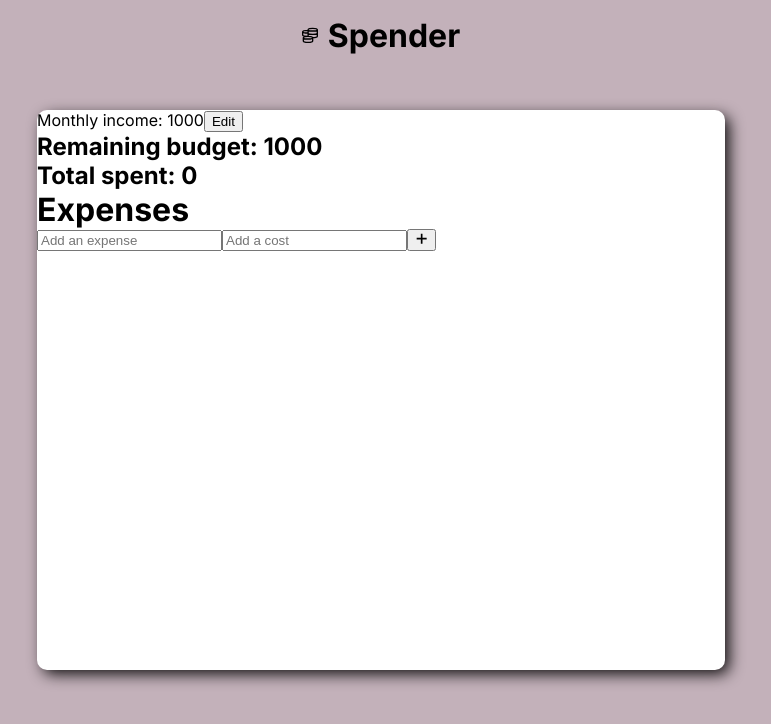
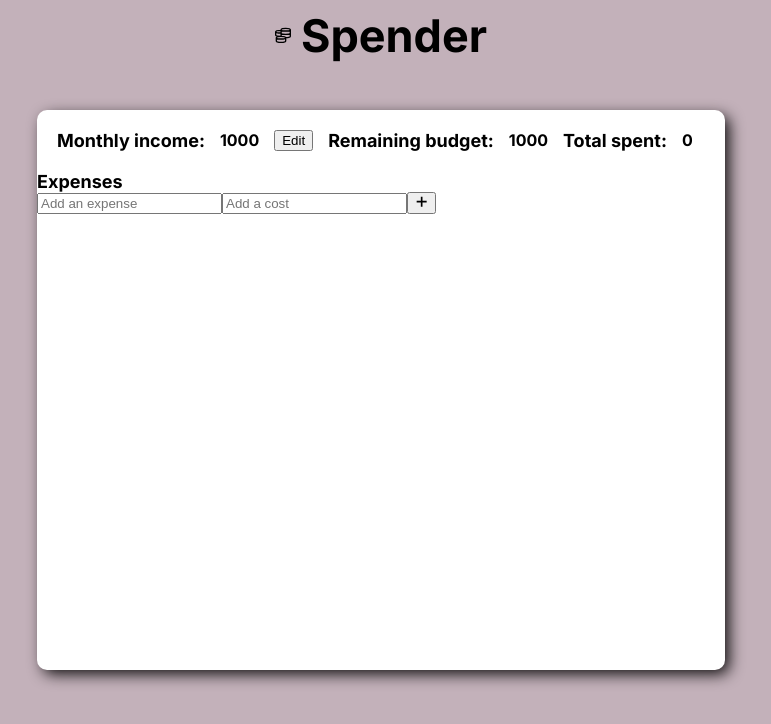
Before and after one commit to JakubLevanszky/spender-app-v2, a React (Create React App) app: page / in a window 1280 px wide. Shown: the top 724 px of the page, without its empty margins (259-1030 px from the left). Built offline with nearby package versions, Linux system fonts and the light colour scheme.

Commit message:
chore: adding Title,ValueSpan + Input change

```diff
--- a/src/components/Expenses/Expenses.js
+++ b/src/components/Expenses/Expenses.js
@@ -2,6 +2,7 @@
 import React from 'react';
 import ExpensesForm from '../ExpensesForm/ExpensesForm';
 import ExpenseItem from '../ExpenseItem/ExpenseItem';
+import { Title } from '../../features/ui/theme/typograhpy';
 
 export default function Expenses(props) {
   const addExpense = (expense) => {
@@ -21,7 +22,7 @@ export default function Expenses(props) {
 
   return (
     <>
-      <h1>Expenses</h1>
+      <Title>Expenses</Title>
       <ExpensesForm onSubmit={addExpense} />
       <ExpenseItem expenses={props.expenses} onRemoveExpense={handleRemoveExpense} />
     </>
--- a/src/components/Income/Income.js
+++ b/src/components/Income/Income.js
@@ -1,5 +1,8 @@
 /* eslint-disable react/prop-types */
 import React, { useState } from 'react';
+import Input from '../../features/ui/components/Input/Input';
+import { ValueSpan } from '../../features/ui/components/ValueSpan/ValueSpan.styled';
+import { Title } from '../../features/ui/theme/typograhpy';
 
 export default function Income(props) {
   const [editing, setEditing] = useState(false);
@@ -23,26 +26,24 @@ export default function Income(props) {
     setEditedIncome(e.target.value);
   };
 
-  // todo make own editing compoennt
   return (
     <>
-      <div>
       {editing ? (
         <>
-            <input type="number" defaultValue={editedIncome} onChange={handleIncomeChange} />
+          <Input type="number" defaultValue={editedIncome} onChange={handleIncomeChange} />
+          {/* <input type="number" defaultValue={editedIncome} onChange={handleIncomeChange} /> */}
           <button onClick={handleIncomeSave} type="button">
             Save
           </button>
         </>
       ) : (
         <>
-            <span>Monthly income: {props.income}</span>
+          <Title>Monthly income:</Title> <ValueSpan>{props.income}</ValueSpan>
           <button onClick={handleToggleEdit} type="button">
             Edit
           </button>
         </>
       )}
-      </div>
     </>
   );
 }
--- a/src/components/RemainingBudget/RemainingBudget.js
+++ b/src/components/RemainingBudget/RemainingBudget.js
@@ -1,10 +1,12 @@
 /* eslint-disable react/prop-types */
 import React from 'react';
+import { ValueSpan } from '../../features/ui/components/ValueSpan/ValueSpan.styled';
+import { Title } from '../../features/ui/theme/typograhpy';
 
 export default function RemainingBudget(props) {
   return (
     <>
-      <h2>Remaining budget: {props.income - props.remainingBudget}</h2>
+      <Title>Remaining budget:</Title> <ValueSpan>{props.income - props.remainingBudget}</ValueSpan>
     </>
   );
 }
--- a/src/components/TotalSpent/TotalSpent.js
+++ b/src/components/TotalSpent/TotalSpent.js
@@ -1,10 +1,12 @@
 /* eslint-disable react/prop-types */
 import React from 'react';
+import { ValueSpan } from '../../features/ui/components/ValueSpan/ValueSpan.styled';
+import { Title } from '../../features/ui/theme/typograhpy';
 
 export default function TotalSpent(props) {
   return (
     <>
-      <h2>Total spent: {props.totalSpent}</h2>
+      <Title>Total spent:</Title> <ValueSpan>{props.totalSpent}</ValueSpan>
     </>
   );
 }
--- a/src/features/ui/components/Header/Header.js
+++ b/src/features/ui/components/Header/Header.js
@@ -1,4 +1,4 @@
-import { StyledHeader } from './Header.styled';
+import { Heading, StyledHeader } from './Header.styled';
 import { GrMoney } from 'react-icons/gr';
 
 export default function Header() {
@@ -6,8 +6,8 @@ export default function Header() {
     <>
       <StyledHeader>
         <GrMoney />
-        {/* replace GrMoney with https://www.svgrepo.com/svg/11923/money icon and make it as a favicon as well */}
-        <h1>Spender</h1>
+        {/* replace GrMoney with https://www.svgrepo.com/svg/20572/money icon and make it as a favicon as well */}
+        <Heading>Spender</Heading>
       </StyledHeader>
     </>
   );
--- a/src/features/ui/components/Header/Header.styled.js
+++ b/src/features/ui/components/Header/Header.styled.js
@@ -1,4 +1,5 @@
 import styled from 'styled-components';
+import { typography } from '../../theme/typograhpy';
 
 export const StyledHeader = styled.header`
   display: grid;
@@ -9,3 +10,7 @@ export const StyledHeader = styled.header`
   height: 70px;
   width: 100%;
 `;
+
+export const Heading = styled.h1`
+  ${typography.h1}
+`;
--- a/src/features/ui/components/Input/Input.styled.js
+++ b/src/features/ui/components/Input/Input.styled.js
@@ -1,6 +1,12 @@
 import styled from 'styled-components';
+import { palette } from '../../theme/palette';
 
 export const StyledInput = styled.input`
-  border-radius: 15px;
+  border-radius: 12px;
   height: 30px;
+  background-color: ${palette.grey};
+  border: none;
+  outline: none;
+  font: inherit;
+  padding: 8px;
 `;
--- a/src/features/ui/components/SpenderApp/SpenderApp.js
+++ b/src/features/ui/components/SpenderApp/SpenderApp.js
@@ -1,6 +1,6 @@
 /* eslint-disable no-unused-vars */
 import React, { useState } from 'react';
-import { SpenderAppStyled, SpenderAppWrapper } from './SpenderApp.styled';
+import { SpenderAppStyled, SpenderAppWrapper, ValuesSection } from './SpenderApp.styled';
 import Header from '../Header/Header';
 import Expenses from '../../../../components/Expenses/Expenses';
 import Income from '../../../../components/Income/Income';
@@ -38,9 +38,11 @@ export default function SpenderApp() {
         <Header />
         <SpenderAppStyled>
           <Container>
-            <Income income={income} onIncomeUpdate={handleIncomeUpdate} />
-            <RemainingBudget remainingBudget={remainingBudgetUpdate} income={income} />
-            <TotalSpent totalSpent={totalSpentUpdate} />
+            <ValuesSection>
+              <Income income={income} onIncomeUpdate={handleIncomeUpdate} />
+              <RemainingBudget remainingBudget={remainingBudgetUpdate} income={income} />
+              <TotalSpent totalSpent={totalSpentUpdate} />
+            </ValuesSection>
             <Expenses expenses={expenses} onItemsUpdate={handleExpensesUpdate} />
           </Container>
         </SpenderAppStyled>
--- a/src/features/ui/components/SpenderApp/SpenderApp.styled.js
+++ b/src/features/ui/components/SpenderApp/SpenderApp.styled.js
@@ -16,3 +16,10 @@ export const SpenderAppWrapper = styled.div`
   flex-direction: column;
   align-items: center;
 `;
+
+export const ValuesSection = styled.section`
+  display: flex;
+  flex-direction: row;
+  gap: 15px;
+  padding: 20px;
+`;
--- /dev/null
+++ b/src/features/ui/components/ValueSpan/ValueSpan.styled.js
@@ -0,0 +1,5 @@
+import styled from 'styled-components';
+
+export const ValueSpan = styled.span`
+  font-weight: bold;
+`;
--- a/src/features/ui/theme/palette.js
+++ b/src/features/ui/theme/palette.js
@@ -4,22 +4,12 @@ export const palette = {
   cat2: '#24CA49',
   cat3: '#FF8743',
 
-  // shades of grey
-  grey: {
-    100: '#323C46',
-    500: '#949EA8',
-    600: '#A9AEB4',
-    700: '#C9CED3',
-    800: '#D2D6DA',
-    850: '#D9DCE1',
-    900: '#F9F9FB'
-  },
-
   // generic
   white: '#FFF',
   black: '#000',
   smokyBlack: '#0E0C0Dff',
   berry: '#835580ff',
+  grey: '#EDEFF2',
   greyish: '#46424Aff',
   orangeYellow: '#F9BC56ff'
 };
--- a/src/features/ui/theme/typograhpy.js
+++ b/src/features/ui/theme/typograhpy.js
@@ -1,4 +1,4 @@
-import { css } from 'styled-components';
+import styled, { css } from 'styled-components';
 
 import { mq } from './mq';
 
@@ -16,7 +16,11 @@ export const typography = {
   h2: css`
     font-size: 5.4rem;
     ${mq.medium} {
-      font-size: 2.8rem;
+      font-size: 1.8rem;
     }
   `
 };
+
+export const Title = styled.h2`
+  ${typography.h2}
+`;
```
Lines whose indentation alone changed are shown as unchanged.
